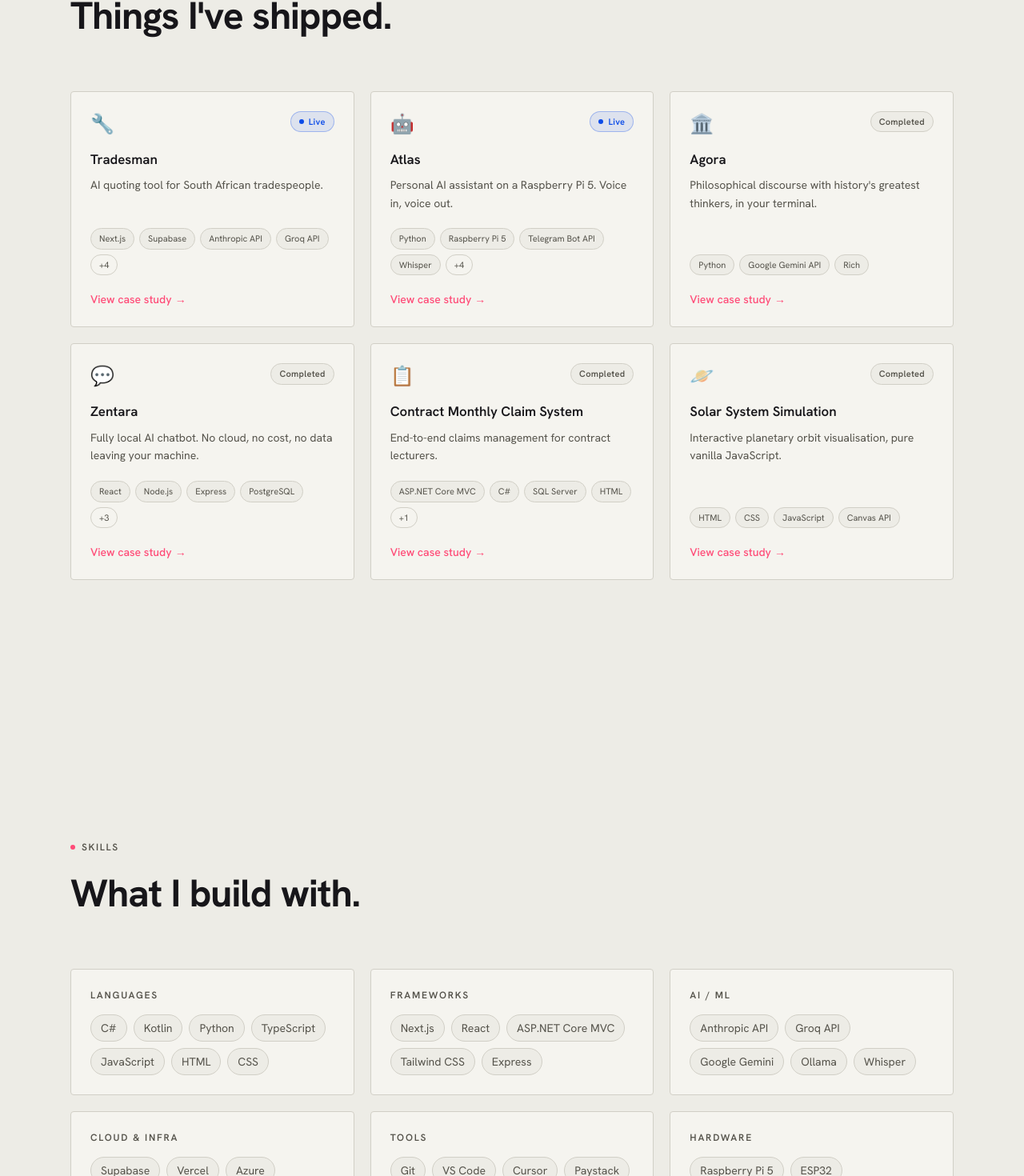
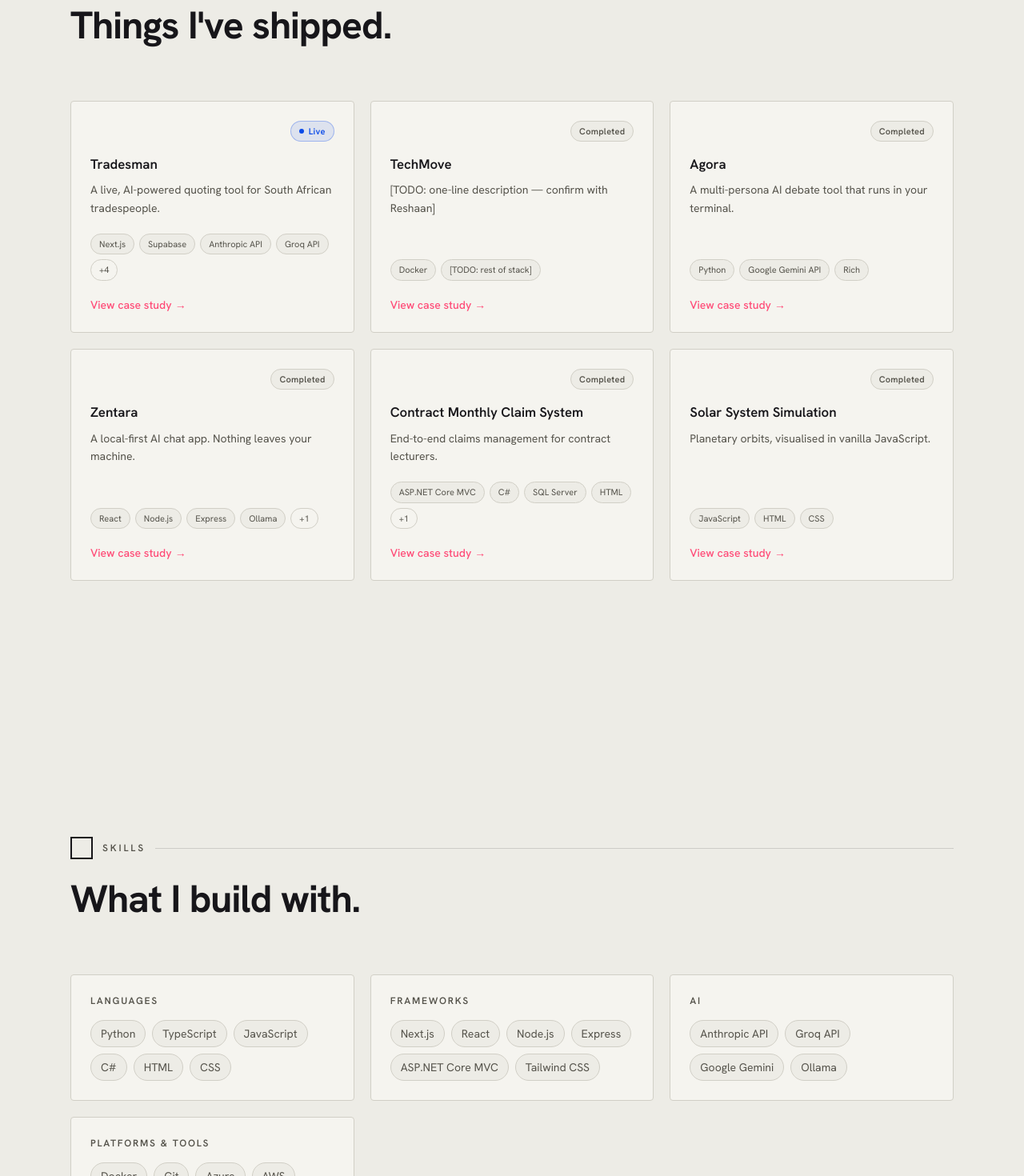
Before and after one commit to resh-o/Portfolio, a Next.js app: page / in a window 1280 px wide. Shown: the part 1836-3306 px from the top of the page at 80% size. Built offline with nearby package versions, Linux system fonts and the light colour scheme; a web font is replaced by a local one.

Commit message:
feat: enhance SectionLabel component with index prop and improve layout; add new Grain and Misregister components; update projects and skills data structures

```diff
--- /dev/null
+++ b/components/Grain.tsx
@@ -0,0 +1,27 @@
+/**
+ * Fixed film-grain / print-noise overlay.
+ * Blends over everything (multiply on paper, screen on dark) to give the
+ * whole page a screen-printed texture. Purely decorative.
+ */
+export default function Grain() {
+  return (
+    <div
+      aria-hidden
+      className="pointer-events-none fixed inset-0 z-[45]"
+      style={{ opacity: 'var(--grain-opacity)', mixBlendMode: 'var(--grain-blend)' as React.CSSProperties['mixBlendMode'] }}
+    >
+      <svg className="h-full w-full">
+        <filter id="grain-noise">
+          <feTurbulence
+            type="fractalNoise"
+            baseFrequency="0.82"
+            numOctaves={2}
+            stitchTiles="stitch"
+          />
+          <feColorMatrix type="saturate" values="0" />
+        </filter>
+        <rect width="100%" height="100%" filter="url(#grain-noise)" />
+      </svg>
+    </div>
+  )
+}
--- /dev/null
+++ b/components/Misregister.tsx
@@ -0,0 +1,28 @@
+import { createElement, type ElementType, type ReactNode } from 'react'
+
+interface Props {
+  children: ReactNode
+  /** Element to render (default span). */
+  as?: ElementType
+  className?: string
+  /** Re-separate the ink layers on hover (for interactive titles). */
+  hover?: boolean
+}
+
+/**
+ * The signature. Renders text three times — a pink and a blue ghost offset
+ * behind the ink layer — so it reads like a screen print whose colours are
+ * a touch out of registration. On load the ghosts travel in and snap toward
+ * registration; `prefers-reduced-motion` renders them already registered.
+ */
+export default function Misregister({ children, as = 'span', className = '', hover = false }: Props) {
+  return createElement(
+    as,
+    { className: `riso ${hover ? 'riso-hover' : ''} ${className}` },
+    <>
+      <span className="riso-ghost riso-pink" aria-hidden>{children}</span>
+      <span className="riso-ghost riso-blue" aria-hidden>{children}</span>
+      <span className="riso-ink">{children}</span>
+    </>,
+  )
+}
--- a/components/SectionLabel.tsx
+++ b/components/SectionLabel.tsx
@@ -1,15 +1,23 @@
 interface Props {
+  /** Section index, e.g. "02" — the numbering is real, not decorative. */
+  index: string
   children: React.ReactNode
   className?: string
 }
 
-export default function SectionLabel({ children, className = '' }: Props) {
+/**
+ * A print-style section marker: an ink number chip + a mono label.
+ */
+export default function SectionLabel({ index, children, className = '' }: Props) {
   return (
-    <div className={`inline-flex items-center gap-2 ${className}`}>
-      <span className="w-1.5 h-1.5 rounded-full bg-accent flex-shrink-0" aria-hidden />
-      <span className="text-xs font-semibold tracking-[0.14em] uppercase text-ink-soft">
+    <div className={`flex items-center gap-3 ${className}`}>
+      <span className="key-line inline-flex h-7 min-w-[1.75rem] items-center justify-center px-1.5 font-display text-[0.7rem] font-bold tabular-nums text-ink">
+        {index}
+      </span>
+      <span className="text-xs font-semibold uppercase tracking-[0.24em] text-ink-soft">
         {children}
       </span>
+      <span className="h-px flex-1 bg-ink/15" aria-hidden />
     </div>
   )
 }
--- a/data/projects.ts
+++ b/data/projects.ts
@@ -1,6 +1,13 @@
 export type ProjectStatus = 'Live' | 'Completed' | 'In Progress'
 
+export interface Metric {
+  value: string
+  label: string
+}
+
 export interface Project {
+  /** Print-style running number, 01–06. */
+  no: string
   id: string
   name: string
   tagline: string
@@ -9,192 +16,168 @@ export interface Project {
   tech: string[]
   status: ProjectStatus
   github?: string
-  demo?: string
   liveSiteUrl?: string
   features: string[]
   learned: string
-  icon: string
   featured: boolean
   year: string
-  display?: boolean
+  /** Verified headline numbers, shown only where they exist. */
+  metrics?: Metric[]
+  /** Visible flag for anything still unconfirmed. Rendered in the UI. */
+  todo?: string
 }
 
 export const projects: Project[] = [
+  // ── Featured ──────────────────────────────────────────
   {
+    no: '01',
     id: 'tradesman',
     name: 'Tradesman',
-    tagline: 'AI quoting tool for South African tradespeople.',
+    tagline: 'A live, AI-powered quoting tool for South African tradespeople.',
     description:
-      'Describe a job in plain language, get a professional itemised quote with realistic local pricing. Ready to send in under a minute. Built for the South African trades market.',
+      'Describe a job in plain language and Tradesman returns a professional, itemised quote with realistic local pricing — ready to send in under 30 seconds. Built for the South African trades market and used by real tradespeople.',
     problem:
-      'South African tradespeople spend hours manually calculating and formatting quotes. Tradesman removes that friction entirely. Describe the job, AI generates the itemised quote with local pricing, export a professional PDF, get paid faster.',
+      'South African tradespeople lose hours building quotes by hand. Tradesman removes that friction: describe the job, the AI generates an accurate itemised quote with local pricing, and you send a professional document minutes later.',
     tech: ['Next.js', 'Supabase', 'Anthropic API', 'Groq API', 'Paystack', 'Resend', 'Google OAuth', 'Vercel'],
     status: 'Live',
-    github: 'https://github.com/resh-o',
     liveSiteUrl: 'https://tradesman.to',
+    github: 'https://github.com/resh-o/Tradesman',
+    metrics: [
+      { value: '98%', label: 'quote accuracy' },
+      { value: '<30s', label: 'to a finished quote' },
+      { value: 'Live', label: 'at tradesman.to' },
+    ],
     features: [
       'AI quote generation from plain-language job descriptions',
-      'Realistic local South African pricing database',
-      'Professional PDF export ready to send to clients',
-      'Google OAuth authentication',
-      'Paystack payment integration',
+      '98% quote accuracy against real job pricing',
+      'Finished, itemised quotes in under 30 seconds',
+      'Realistic local South African pricing',
+      'Google OAuth sign-in and Paystack payments',
       'Automated quote delivery via Resend',
     ],
     learned:
-      'End-to-end SaaS architecture, multi-API integration and orchestration, South African market context, and shipping a real product used by real people. My first full production SaaS.',
-    icon: '🔧',
+      'End-to-end SaaS architecture, orchestrating multiple AI and payment APIs, and the discipline of shipping a real product that people rely on to get paid.',
     featured: true,
     year: '2024',
-    display: true,
   },
   {
-    id: 'atlas',
-    name: 'Atlas',
-    tagline: 'Personal AI assistant on a Raspberry Pi 5. Voice in, voice out.',
+    no: '02',
+    id: 'techmove',
+    name: 'TechMove',
+    tagline: '[TODO: one-line description — confirm with Reshaan]',
     description:
-      'Telegram-based AI assistant deployed on a Raspberry Pi 5. Voice messages in, voice responses out, with persistent memory, notes, scheduled tasks, and live system monitoring.',
+      '[TODO] A Dockerized project on Reshaan\'s GitHub. The public description and stack still need to be confirmed before this copy goes live — no details are being invented here.',
     problem:
-      'I wanted a personal AI assistant I actually own. No cloud dependency for inference, always available, understands my context over time. Atlas runs on hardware in my room, accessible anywhere via Telegram and Tailscale.',
-    tech: ['Python', 'Raspberry Pi 5', 'Telegram Bot API', 'Whisper', 'gTTS', 'Claude API', 'systemd', 'Tailscale'],
-    status: 'Live',
+      '[TODO: what problem TechMove solves — to confirm.]',
+    tech: ['Docker', '[TODO: rest of stack]'],
+    status: 'Completed',
+    github: 'https://github.com/resh-o',
     features: [
-      'Voice message transcription with OpenAI Whisper (local)',
-      'Text-to-speech voice responses via gTTS',
-      'JSON-based persistent memory across all conversations',
-      'Note-taking and scheduled task management',
-      'Live system stats: CPU, RAM, temperature monitoring',
-      'Remote access via Tailscale tunnel from anywhere',
-      'Modular OOP/SOLID architecture with clean separation of concerns',
+      '[TODO: confirm feature list from the repo.]',
     ],
     learned:
-      'Edge AI deployment on constrained hardware, Linux service management with systemd, modular Python architecture with SOLID principles, and the practical realities of owning your own AI infrastructure.',
-    icon: '🤖',
+      '[TODO: to confirm.]',
     featured: true,
-    year: '2024',
-    display: true,
+    year: '[TODO]',
+    todo: 'No repo named "TechMove" was found on github.com/resh-o. Confirm the exact repo, one-line description, stack, and link.',
   },
   {
+    no: '03',
     id: 'agora',
     name: 'Agora',
-    tagline: "Philosophical discourse with history's greatest thinkers, in your terminal.",
+    tagline: 'A multi-persona AI debate tool that runs in your terminal.',
     description:
-      "Chat one-on-one with 12 of history's greatest philosophers, or orchestrate multi-philosopher debates on any topic. Built entirely for the terminal with a rich colourful UI.",
+      "Chat one-on-one with 12 philosopher personas, or set them against each other in a live debate on any topic. A colourful terminal application powered by the Google Gemini API.",
     problem:
-      'Philosophy is best understood through dialogue, not textbooks. Agora creates a living seminar. Pressure-test ideas against Nietzsche, debate ethics with Kant, or watch Socrates interrogate a modern concept in real time.',
+      'Philosophy lands harder as dialogue than as a textbook. Agora stages a living seminar in the terminal — pressure-test an idea against Nietzsche, or watch twelve thinkers argue a question out in real time.',
     tech: ['Python', 'Google Gemini API', 'Rich'],
     status: 'Completed',
     github: 'https://github.com/resh-o/Agora',
     features: [
-      '12 philosopher personas with distinct voices and worldviews',
-      'Multi-philosopher debate mode. Philosophers argue with each other.',
-      'Session management with full persistent conversation history',
+      '12 philosopher personas, each with a distinct voice',
+      'Multi-persona debate mode — the philosophers argue with each other',
+      'Persistent, resumable conversation history',
       'Colourful terminal UI built with the Rich library',
-      'Clean OOP architecture: models, services, ui, utils layers',
+      'Clean OOP architecture: models, services, UI, utils',
     ],
     learned:
-      'Deep persona engineering with LLMs, maintaining consistent philosophical voice across long conversations. Clean Python architecture patterns and complex multi-agent session state management.',
-    icon: '🏛️',
-    featured: false,
+      'Persona engineering with LLMs and holding a consistent voice across long conversations, plus clean Python architecture for multi-agent session state.',
+    featured: true,
     year: '2024',
-    display: true,
   },
+
+  // ── More builds ───────────────────────────────────────
   {
+    no: '04',
     id: 'zentara',
     name: 'Zentara',
-    tagline: 'Fully local AI chatbot. No cloud, no cost, no data leaving your machine.',
+    tagline: 'A local-first AI chat app. Nothing leaves your machine.',
     description:
-      'A minimal AI chatbot with a clean React frontend and Node.js backend. Runs entirely on your machine using Ollama and Llama 3.2. Zero cloud dependency, zero API costs.',
+      'A minimal AI chatbot with a React front end and a Node.js back end that runs entirely on your own hardware using Ollama. No cloud, no API costs, no data leaving the machine.',
     problem:
-      'Every mainstream AI chatbot sends your data to third-party servers. Zentara runs entirely on your hardware. Conversations stay private, there are no API costs, and it works fully offline.',
-    tech: ['React', 'Node.js', 'Express', 'PostgreSQL', 'Supabase', 'Ollama', 'Llama 3.2'],
+      'Mainstream chatbots send your conversations to third-party servers. Zentara runs the model locally, so chats stay private, cost nothing to run, and work offline.',
+    tech: ['React', 'Node.js', 'Express', 'Ollama', 'Llama 3.2'],
     status: 'Completed',
     github: 'https://github.com/resh-o/Zentara',
     features: [
-      'Real-time AI chat powered by local Llama 3.2 via Ollama',
-      'Session memory. Context preserved across conversations.',
-      'PostgreSQL-backed message history',
-      'Clean, minimal chat UI',
-      'Zero external API calls. Fully air-gapped capable.',
+      'Real-time chat powered by a local model via Ollama',
+      'Session memory preserved across conversations',
+      'Message history persistence',
+      'Clean, minimal chat interface',
+      'Zero external API calls — capable of running fully offline',
     ],
     learned:
-      'Local LLM deployment trade-offs versus cloud APIs, full-stack JavaScript architecture, and why privacy-first design requires deliberate decisions at the system level.',
-    icon: '💬',
+      'The trade-offs of local LLM inference versus cloud APIs, full-stack JavaScript architecture, and what privacy-first design actually demands at the system level.',
     featured: false,
     year: '2024',
-    display: true,
   },
   {
+    no: '05',
     id: 'cmcs',
     name: 'Contract Monthly Claim System',
     tagline: 'End-to-end claims management for contract lecturers.',
     description:
-      'Full-stack MVC web application managing the monthly claims lifecycle for contract lecturers. From submission through coordinator review to academic manager approval.',
+      'A full-stack ASP.NET Core MVC web application that runs the monthly claims lifecycle for contract lecturers — from submission, through coordinator review, to academic-manager approval.',
     problem:
-      'Contract lecturers at universities deal with manual, paper-heavy claims processes. CMCS digitises the entire workflow with role-appropriate dashboards for each stakeholder.',
+      'Contract lecturers deal with manual, paper-heavy claims. This system digitises the whole workflow with a role-appropriate dashboard for each stakeholder.',
     tech: ['ASP.NET Core MVC', 'C#', 'SQL Server', 'HTML', 'CSS'],
     status: 'Completed',
     github: 'https://github.com/resh-o/Contract-Monthly-Claim-System',
     features: [
       'Role-based dashboards: Lecturer, Programme Coordinator, Academic Manager',
-      'Claim submission with supporting document uploads',
-      'Multi-stage approval workflow with full audit trail',
-      'Search and filter across all data tables',
-      'Secure role-based access control throughout',
+      'Claim submission with supporting-document uploads',
+      'Multi-stage approval workflow',
+      'Search and filter across claim data',
+      'Role-based access control throughout',
     ],
     learned:
-      'MVC architecture in the .NET ecosystem, role-based access control design, UX for data-heavy admin workflows, and the complexity of multi-user approval systems with real-world constraints.',
-    icon: '📋',
+      'MVC architecture in the .NET ecosystem, role-based access control, and designing UX for data-heavy, multi-user approval workflows.',
     featured: false,
     year: '2023',
-    display: true,
   },
   {
+    no: '06',
     id: 'solar-system',
     name: 'Solar System Simulation',
-    tagline: 'Interactive planetary orbit visualisation, pure vanilla JavaScript.',
+    tagline: 'Planetary orbits, visualised in vanilla JavaScript.',
     description:
-      'A browser-based interactive simulation of planetary orbits around the sun, rendered entirely with the HTML5 Canvas API. No frameworks, no dependencies.',
+      'A browser-based visualisation of the planets orbiting the sun, built from three files — index.html, script.js, style.css — with no frameworks or dependencies.',
     problem:
-      'A focused deep-dive into physics-based animation and the Canvas API. Building something visually compelling with zero external dependencies.',
-    tech: ['HTML', 'CSS', 'JavaScript', 'Canvas API'],
+      'A focused study in animation and the browser: build something visually satisfying with plain JavaScript and nothing else.',
+    tech: ['JavaScript', 'HTML', 'CSS'],
     status: 'Completed',
     github: 'https://github.com/resh-o/Solar-System-Simulation',
     features: [
-      'Accurate relative orbital periods for all planets',
-      'Scaled planet sizes and orbital distances',
-      'Smooth 60fps canvas rendering loop',
-      'Interactive. Click to focus on any planet.',
+      'Animated orbits of the planets around the sun',
+      'Built in vanilla JavaScript — no frameworks',
+      'Self-contained: index.html, script.js, style.css',
     ],
     learned:
-      'The Canvas API inside-out, trigonometric animation loops, physics-based rendering, and why vanilla JavaScript is often the right tool for creative coding.',
-    icon: '🪐',
+      'Animation loops in the browser and why plain JavaScript is often the right tool for small creative-coding projects.',
     featured: false,
     year: '2023',
-    display: true,
-  },
-  {
-    id: 'abc-retailer',
-    name: 'ABC Retailer',
-    tagline: 'Cloud-native retail management on the full Azure stack.',
-    description:
-      'Cloud-native retail management system managing customers, products, orders, and contracts. Fully integrated with Azure Blob, Table, Queue, File Share, and Functions.',
-    problem:
-      'A practical exploration of cloud-native architecture using Azure\'s full storage stack. Building a real application that leverages the right Azure service for each data type and workload.',
-    tech: ['ASP.NET Core MVC', 'C#', 'Azure Blob Storage', 'Azure Table Storage', 'Azure Queue Storage', 'Azure File Share', 'Azure Functions'],
-    status: 'Completed',
-    github: 'https://github.com/resh-o/Retailer-Website',
-    features: [
-      'Product image hosting and display via Azure Blob Storage',
-      'Async order processing via Azure Queue Storage',
-      'Contract management via Azure File Share',
-      'Customer/product/order CRUD via Azure Table Storage',
-      'Serverless processing with Azure Functions',
-    ],
-    learned:
-      'Azure cloud services in depth. Knowing when to use Blob vs Table vs Queue vs File Share. Serverless function design patterns and practical cloud-native architecture.',
-    icon: '☁️',
-    featured: false,
-    year: '2023',
-    display: false,
   },
 ]
+
+export const featuredProjects = projects.filter((p) => p.featured)
+export const moreBuilds = projects.filter((p) => !p.featured)
--- a/data/skills.ts
+++ b/data/skills.ts
@@ -3,32 +3,27 @@ export interface SkillGroup {
   skills: string[]
 }
 
+// Languages/frameworks are derived only from the six projects.
+// Platforms/tools are the confirmed set (Docker, Git, Azure, AWS) plus
+// infrastructure the projects actually run on.
 export const skillGroups: SkillGroup[] = [
   {
     label: 'Languages',
-    skills: ['C#', 'Kotlin', 'Python', 'TypeScript', 'JavaScript', 'HTML', 'CSS'],
+    skills: ['Python', 'TypeScript', 'JavaScript', 'C#', 'HTML', 'CSS'],
   },
   {
     label: 'Frameworks',
-    skills: ['Next.js', 'React', 'ASP.NET Core MVC', 'Tailwind CSS', 'Express'],
+    skills: ['Next.js', 'React', 'Node.js', 'Express', 'ASP.NET Core MVC', 'Tailwind CSS'],
   },
   {
-    label: 'AI / ML',
-    skills: ['Anthropic API', 'Groq API', 'Google Gemini', 'Ollama', 'Whisper'],
+    label: 'AI',
+    skills: ['Anthropic API', 'Groq API', 'Google Gemini', 'Ollama'],
   },
   {
-    label: 'Cloud & Infra',
-    skills: ['Supabase', 'Vercel', 'Azure', 'Tailscale', 'Linux', 'systemd'],
-  },
-  {
-    label: 'Tools',
-    skills: ['Git', 'VS Code', 'Cursor', 'Paystack', 'Resend'],
-  },
-  {
-    label: 'Hardware',
-    skills: ['Raspberry Pi 5', 'ESP32'],
+    label: 'Platforms & tools',
+    skills: ['Docker', 'Git', 'Azure', 'AWS', 'Supabase', 'Vercel', 'SQL Server', 'Paystack'],
   },
 ]
 
-export const currentlyLearning =
-  'Deepening into LLM architecture and fine-tuning, Rust for systems-level projects, and the business mechanics of building SaaS in emerging markets.'
+// [TODO: add anything else from your resume you want listed — extra languages,
+// tools, or platforms not derivable from the six projects above.]
```
Also changed, not shown: data/academics.ts (added, +28 -0 lines).
